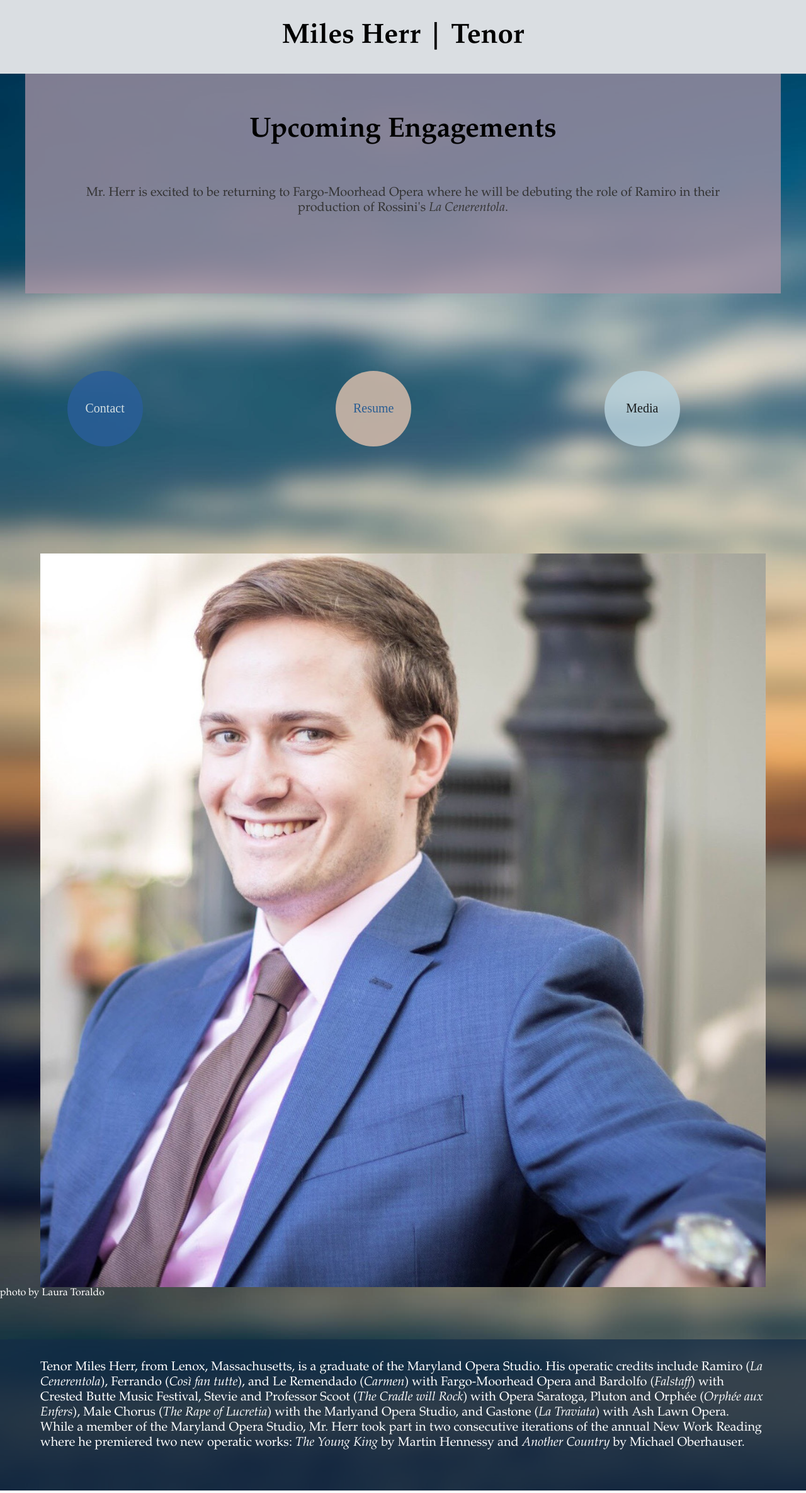
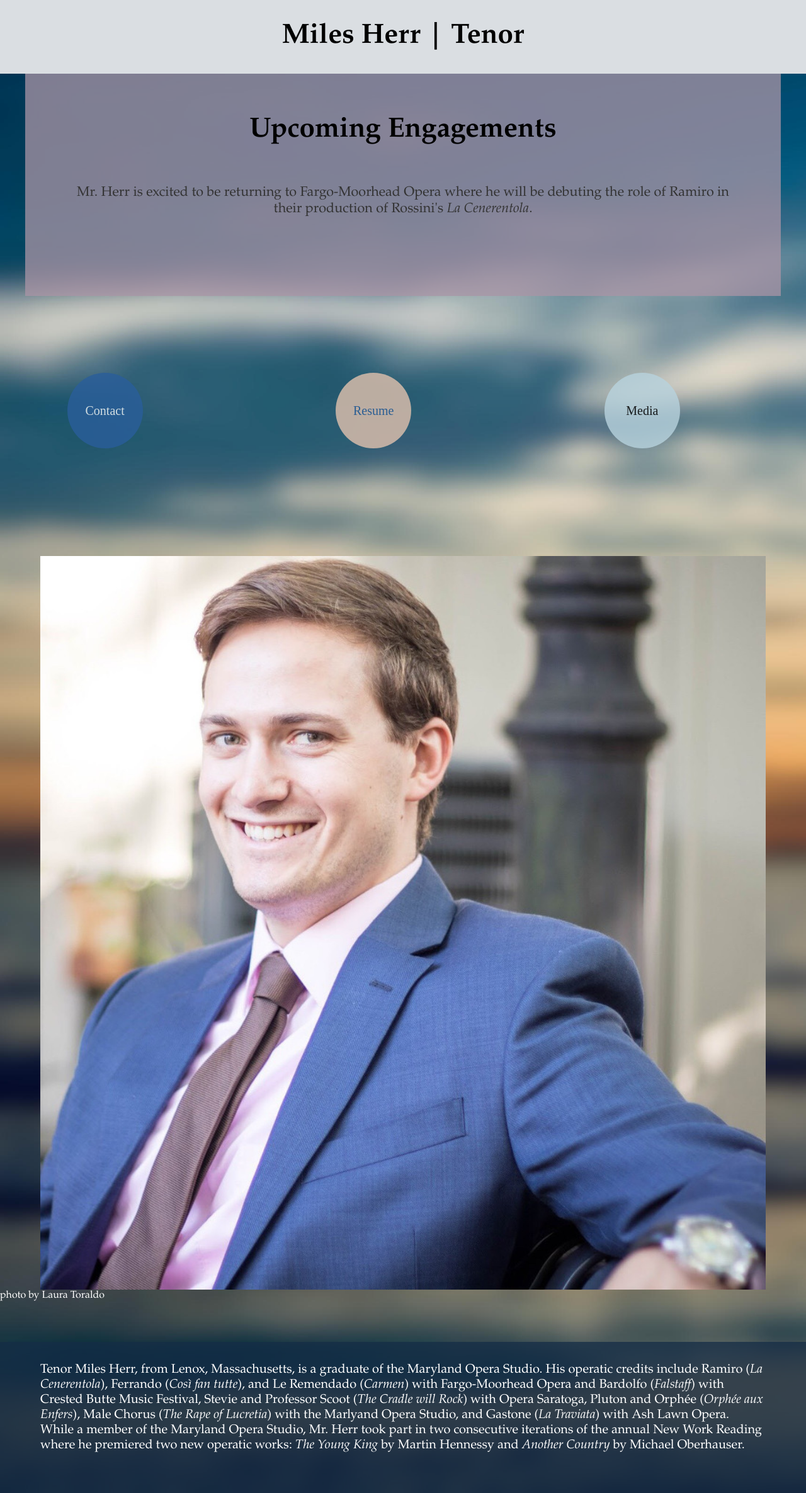
Before and after one commit to leemlb06pmi/leemlb06pmi.github.io, a Jekyll site: the page built from index.html, in a window 1280 px wide. Shown: the whole page at 63% size. Built offline with Jekyll 4.4.1, drawn with Linux system fonts in a browser that asks for light colours.

Commit message:
Update index.html

```diff
--- a/index.html
+++ b/index.html
@@ -7,7 +7,7 @@
 		<div class = "column right" >
 			<blockquote class="home_oppo">
 				<h1>Upcoming Engagements</h1>
-				<p style="display:inline-block; max-width:95%; font-size:1.25em; padding:5%;">Mr. Herr is excited to be returning to Fargo-Moorhead Opera where he will be debuting the role of Ramiro in their production of Rossini's <em> La Cenerentola</em>.</p>
+				<p style="display:inline-block; max-width:95%; font-size:1.35em; padding:5%;">Mr. Herr is excited to be returning to Fargo-Moorhead Opera where he will be debuting the role of Ramiro in their production of Rossini's <em> La Cenerentola</em>.</p>
 			</blockquote>
 			<div class="row">
 				<div class="column mini">
```
